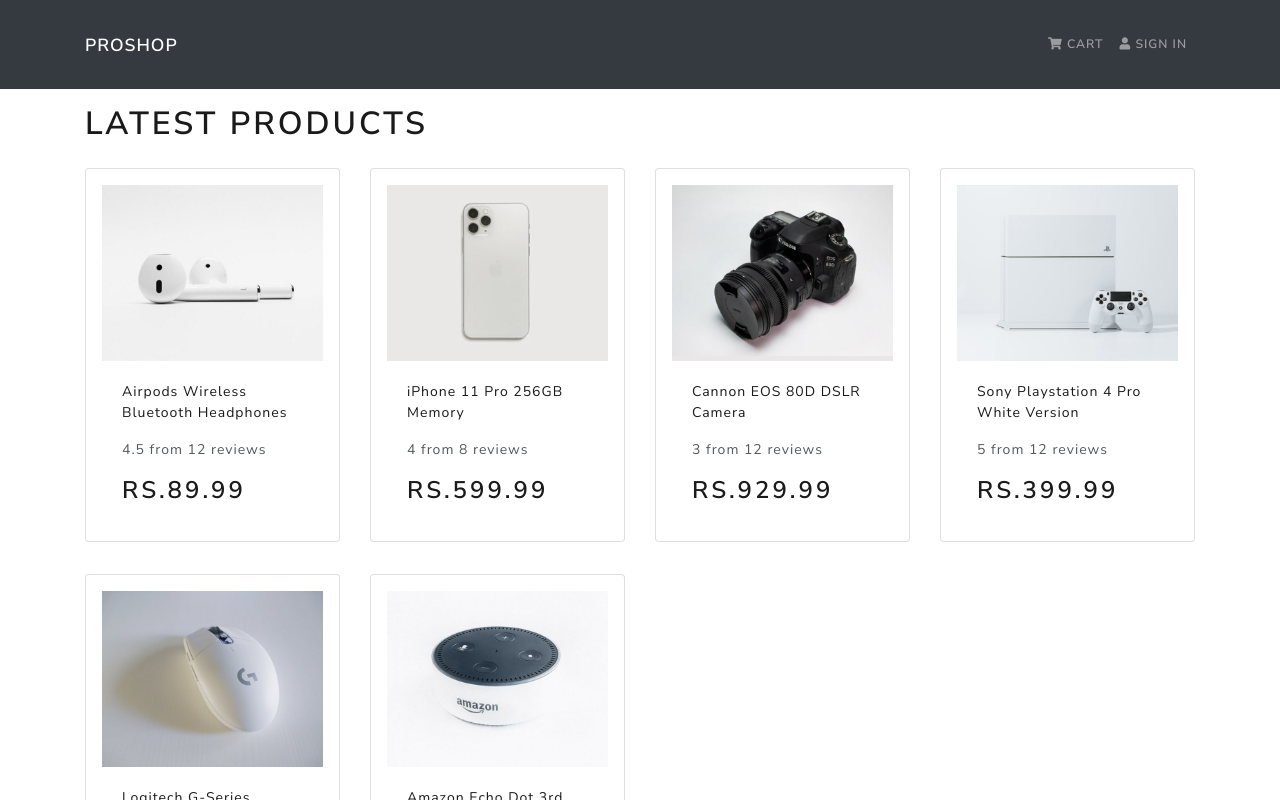
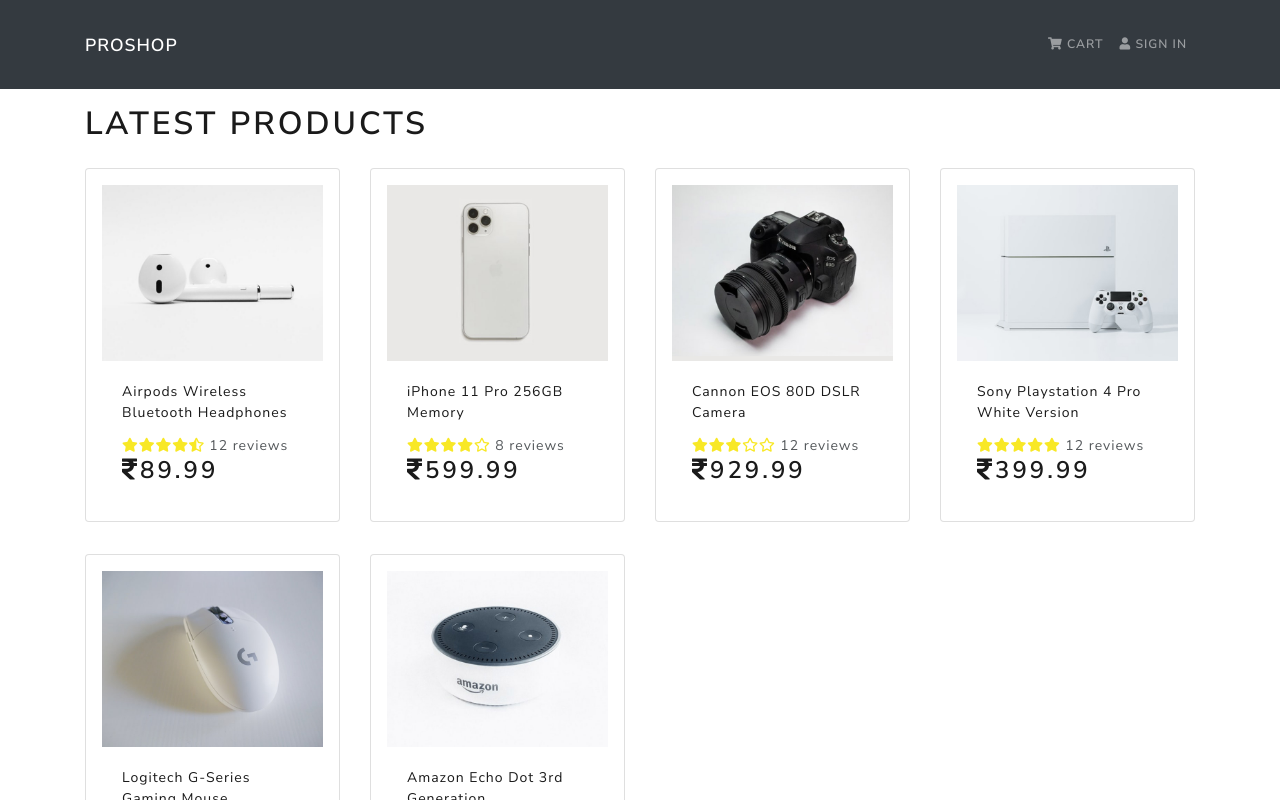
Before and after one commit to jeevanpuhan/proshop, a React (Create React App) app in the folder frontend/: page / in a window 1280 px wide. Shown: the top 800 px of the page. Built offline with nearby package versions, Linux system fonts and the light colour scheme.

Commit message:
added star rating component and currency icon to price

```diff
--- a/frontend/src/components/Product.js
+++ b/frontend/src/components/Product.js
@@ -1,5 +1,6 @@
 import React from 'react';
 import { Card } from 'react-bootstrap';
+import Rating from './Rating';
 
 const Product = ({ product }) => {
   return (
@@ -16,12 +17,16 @@
         </a>
 
         <Card.Text as='div'>
-          <div className='my-3'>
-            {product.rating} from {product.numReviews} reviews
-          </div>
+          <Rating
+            value={product.rating}
+            text={`${product.numReviews} reviews`}
+          />
         </Card.Text>
 
-        <Card.Text as='h3'>Rs.{product.price}</Card.Text>
+        <Card.Text as='h3'>
+          <i class='fas fa-rupee-sign'></i>
+          {product.price}
+        </Card.Text>
       </Card.Body>
     </Card>
   );
--- /dev/null
+++ b/frontend/src/components/Rating.js
@@ -0,0 +1,87 @@
+import React from 'react';
+import PropTypes from 'prop-types';
+
+const Rating = ({ value, text, color }) => {
+  return (
+    <div className='rating'>
+      <span>
+        <i
+          style={{ color }}
+          className={
+            value >= 1
+              ? 'fas fa-star'
+              : value >= 0.5
+              ? 'fas fa-star-half-alt'
+              : 'far fa-star'
+          }
+        ></i>
+      </span>
+
+      <span>
+        <i
+          style={{ color }}
+          className={
+            value >= 2
+              ? 'fas fa-star'
+              : value >= 1.5
+              ? 'fas fa-star-half-alt'
+              : 'far fa-star'
+          }
+        ></i>
+      </span>
+
+      <span>
+        <i
+          style={{ color }}
+          className={
+            value >= 3
+              ? 'fas fa-star'
+              : value >= 2.5
+              ? 'fas fa-star-half-alt'
+              : 'far fa-star'
+          }
+        ></i>
+      </span>
+
+      <span>
+        <i
+          style={{ color }}
+          className={
+            value >= 4
+              ? 'fas fa-star'
+              : value >= 3.5
+              ? 'fas fa-star-half-alt'
+              : 'far fa-star'
+          }
+        ></i>
+      </span>
+
+      <span>
+        <i
+          style={{ color }}
+          className={
+            value >= 5
+              ? 'fas fa-star'
+              : value >= 4.5
+              ? 'fas fa-star-half-alt'
+              : 'far fa-star'
+          }
+        ></i>
+      </span>
+
+      <span> {text && text}</span>
+    </div>
+  );
+};
+
+Rating.defaultProps = {
+  color: '#f8e825',
+};
+
+Rating.propTypes = {
+  value: PropTypes.number.isRequired,
+  text: PropTypes.string.isRequired,
+  color: PropTypes.string,
+};
+
+export default Rating;
```
